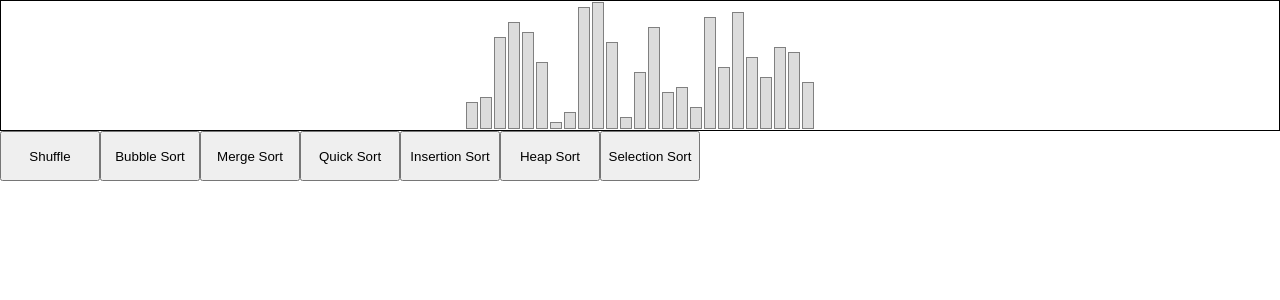
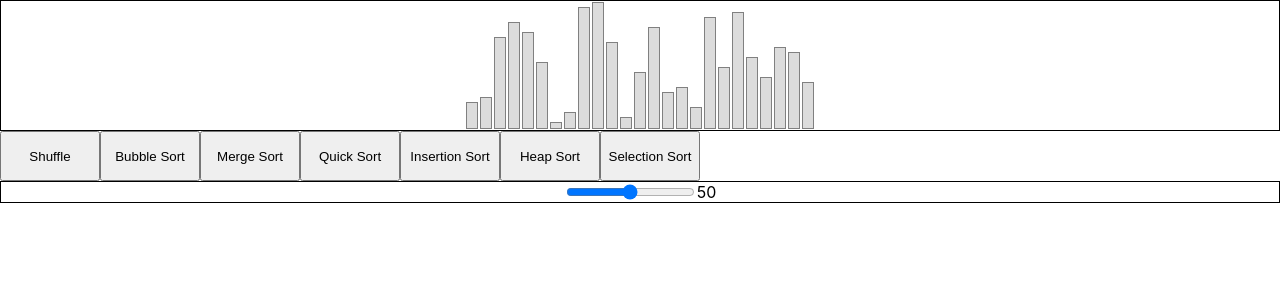
Before and after one commit to LouisVelz/sorting-visualizer, a React (Create React App) app: page / in a window 1280 px wide. Shown: the top 300 px of the page. Built offline with nearby package versions, Linux system fonts and the light colour scheme.

Commit message:
input range and use context

```diff
--- a/src/App.js
+++ b/src/App.js
@@ -1,9 +1,14 @@
 import Visualizer from "./components/sortingVisualizer";
+import Slider from "./components/widthRangeInput";
+import { AppContext } from "./context/inputContext";
 
 function App() {
   return (
     <>
-      <Visualizer />
+      <AppContext.Provider>
+        <Visualizer />
+      </AppContext.Provider>
+      <Slider />
     </>
   );
 }
--- /dev/null
+++ b/src/components/widthRangeInput.js
@@ -0,0 +1,32 @@
+import Styled from "styled-components";
+import React, { useState, createContext } from "react";
+import { Container } from "./../styles/styledComponents";
+
+const Slider = Styled.input`
+
+`;
+const Display = Styled.div``;
+
+const SliderInput = () => {
+  const [value, setValue] = useState(50);
+  const displayValue = () => {
+    let value = document.getElementById("barWidth").value;
+    setValue(value);
+  };
+
+  return (
+    <Container>
+      <Slider
+        id="barWidth"
+        type="range"
+        value={value}
+        min={0}
+        max={100}
+        onChange={() => displayValue()}
+      ></Slider>
+      <Display>{value}</Display>
+    </Container>
+  );
+};
+
+export default SliderInput;
--- /dev/null
+++ b/src/context/inputContext.js
@@ -0,0 +1,3 @@
+import { createContext } from "react";
+
+export const AppContext = createContext({ time: 50, width: 10, height: 30 });
```
